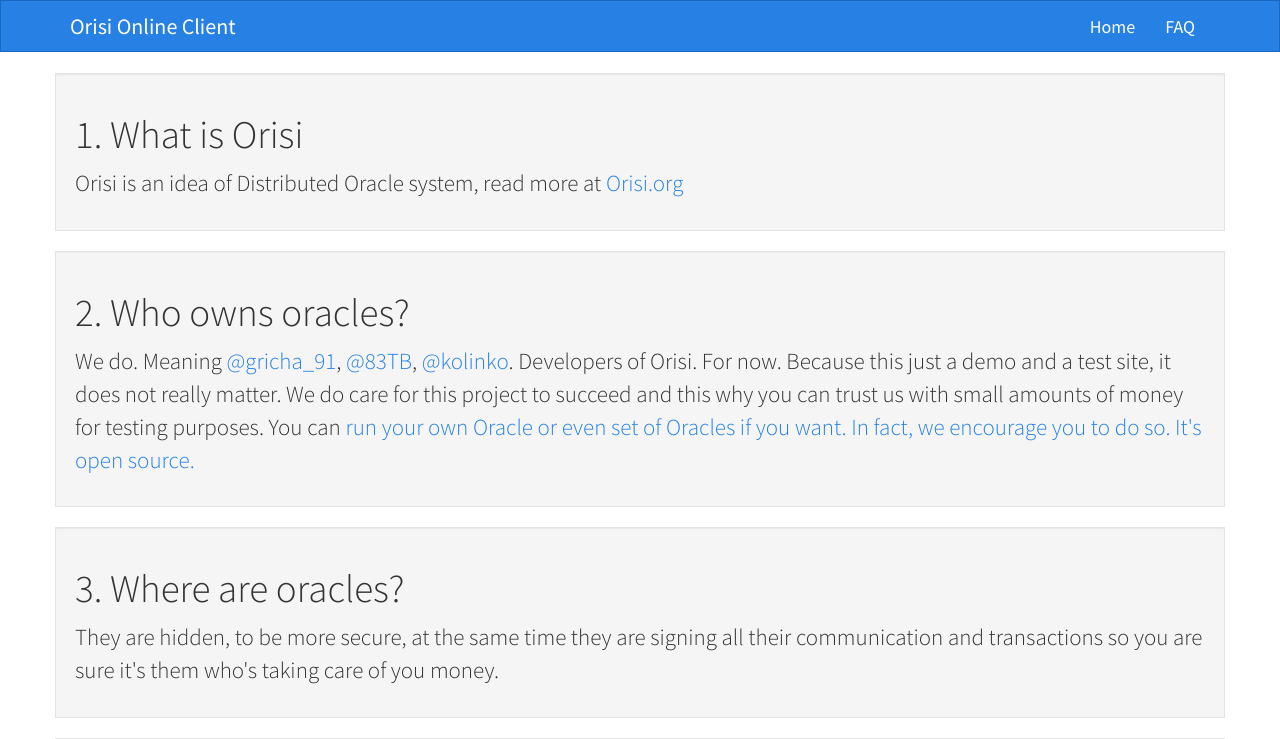
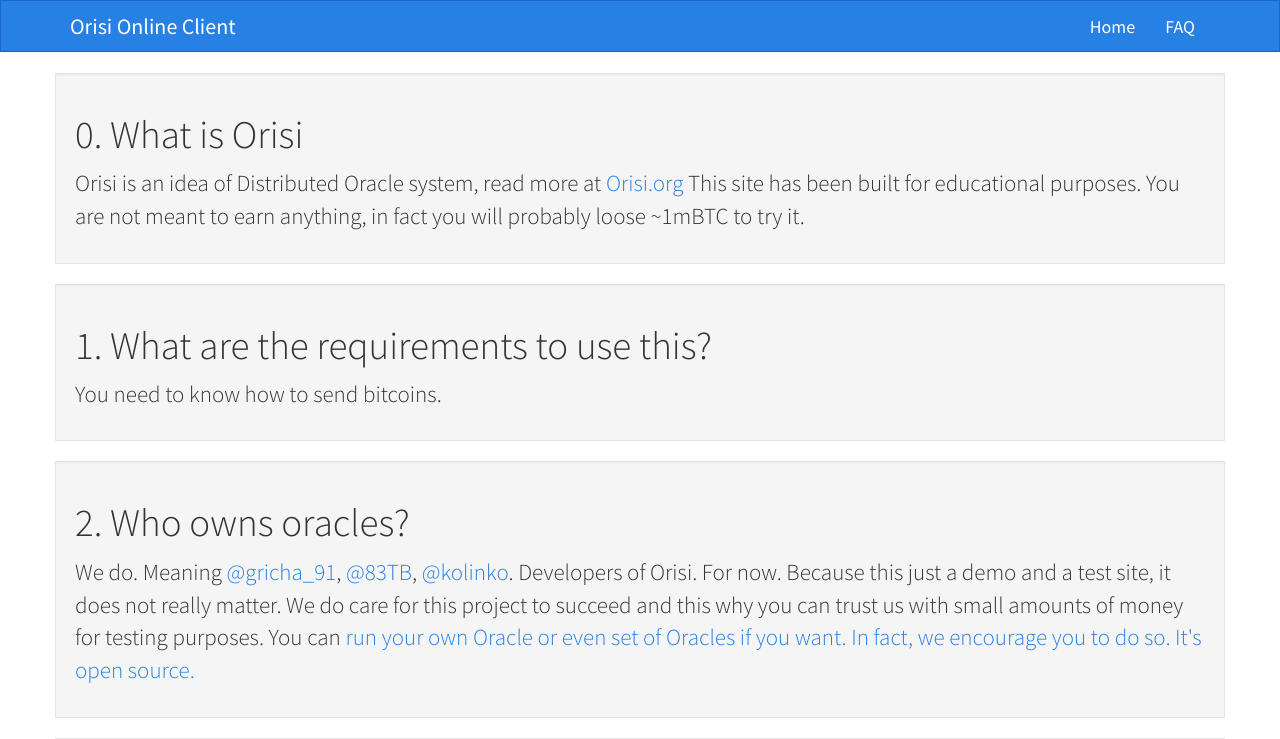
Before and after one commit to orisi/webclient, a Django app: template orisiclient/templates/main/faq.html in a window 1280 px wide. Shown: the top 739 px of the page. Run offline with Django 3.2, Linux system fonts and the light colour scheme; the template is opened without the code that fills it, so the values that code supplies are empty; style sheets or scripts are compiled from the project's sources; some libraries are stand-ins or nearby versions.

Commit message:
udpates in faq

```diff
--- a/orisiclient/templates/main/faq.html
+++ b/orisiclient/templates/main/faq.html
@@ -6,8 +6,16 @@
 <div class="row">
 
     <div class="col-xs-12 well">
-    <h1>1. What is Orisi</h1>
-    <p>Orisi is an idea of Distributed Oracle system, read more at <a href="http://orisi.org/">Orisi.org</a></p>
+    <h1>0. What is Orisi</h1>
+    <p>Orisi is an idea of Distributed Oracle system, read more at <a href="http://orisi.org/">Orisi.org</a>
+    This site has been built for educational purposes. You are not meant to earn anything, in fact you will probably loose ~1mBTC to try it.
+    </p>
+   </div>
+
+
+    <div class="col-xs-12 well">
+    <h1>1. What are the requirements to use this?</h1>
+    <p>You need to know how to send bitcoins.</p>
    </div>
 
 
@@ -38,7 +46,7 @@
  <div class="col-xs-12 well">
     <h1>6. For how long should I set the timelock?</h1>
  <p>
- Setting timelock time for less than 15 minutes is probably ineffective, the fastest time we have achieved with the whole contract to finish was 16 minutes.
+ Setting timelock time for less than 15 minutes is probably ineffective, the fastest time we have achieved with the whole contract to finish was 16 minutes(timelock = "1 minute").
  For now do not set it to more than 48 hours. We reserve a right to take down this site with 1 week notice.</p> </div>
 
 
```
